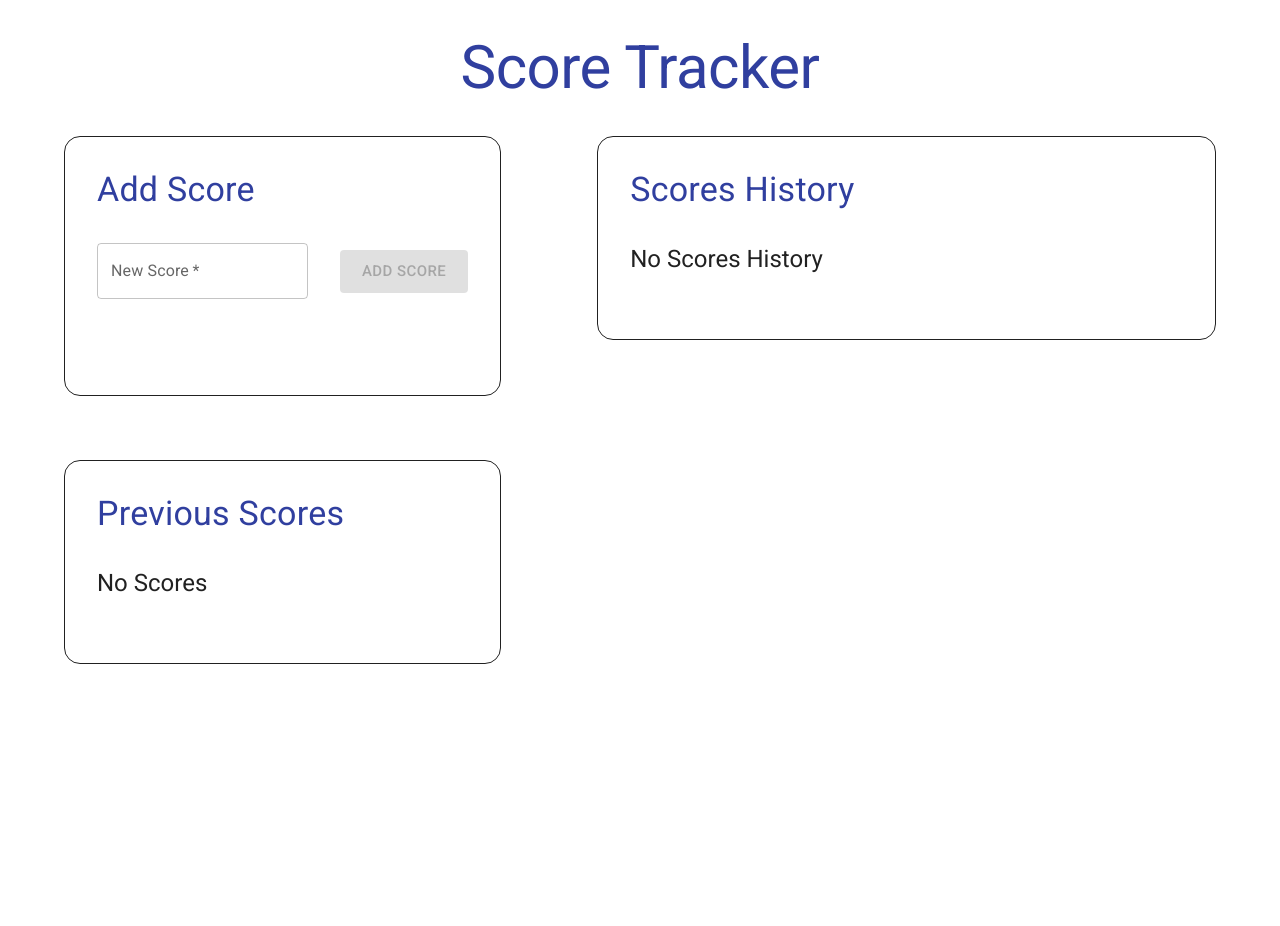
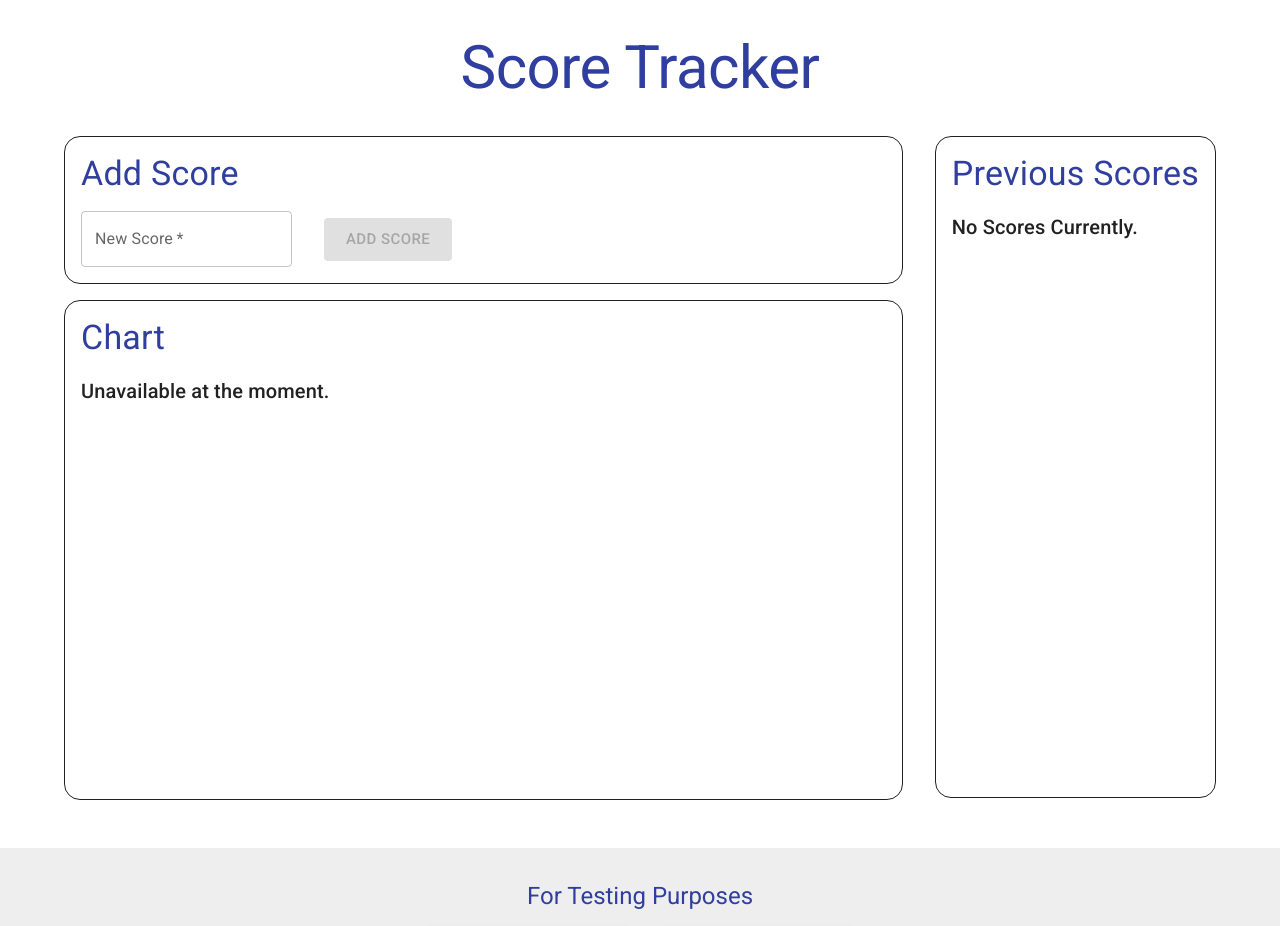
Before and after one commit to michaelyu13/score-tracker, a React (Vite) app: page / in a window 1280 px wide. Shown: the top 926 px of the page. Before the commit the page ends 800 px from the top, so only its background shows below. Built offline with nearby package versions, Linux system fonts and the light colour scheme.

Commit message:
Footer - Added buttons for testing purposes

```diff
--- a/src/App.tsx
+++ b/src/App.tsx
@@ -1,6 +1,7 @@
 import { useState } from 'react';
 
 import AddScoreForm from './components/AddScoreForm';
+import Footer from './components/Footer';
 import Header from './components/Header';
 import ScoresGraph from './components/ScoresGraph';
 import ScoresTable from './components/ScoresTable';
@@ -29,19 +30,22 @@ const App: React.FC = () => {
         <>
             <CssBaseline />
             <ThemeProvider theme={theme}>
-                <Container sx={{ display: 'flex', flexDirection: 'column', minHeight: '100vh' }}>
-                    <Header />
+                <Box component="section" sx={{ display: 'flex', flexDirection: 'column', minHeight: '100vh' }}>
+                    <Container sx={{ flexGrow: 1, marginBottom: 4 }}>
+                        <Header />
 
-                    <Box component="main" display="flex" gap={12}>
-                        <Box component="section" mb={8}>
-                            <AddScoreForm scoresHistory={scoresHistory} setScoresHistory={setScoresHistory} />
-                            <ScoresTable scoresHistory={scoresHistory} />
+                        <Box component="main" display="flex" gap={4}>
+                            <Box component="section" flexGrow={1}>
+                                <AddScoreForm scoresHistory={scoresHistory} setScoresHistory={setScoresHistory} />
+                                <ScoresGraph scoresHistory={scoresHistory} />
+                            </Box>
+                            <Box component="section">
+                                <ScoresTable scoresHistory={scoresHistory} />
+                            </Box>
                         </Box>
-                        <Box component="section" sx={{ flexGrow: 1 }}>
-                            <ScoresGraph scoresHistory={scoresHistory} />
-                        </Box>
-                    </Box>
-                </Container>
+                    </Container>
+                    <Footer setScoresHistory={setScoresHistory} />
+                </Box>
             </ThemeProvider>
         </>
     );
--- a/src/components/AddScoreForm.tsx
+++ b/src/components/AddScoreForm.tsx
@@ -60,20 +60,12 @@ const AddScoreForm = ({ scoresHistory, setScoresHistory }: AddScoreFormProps) =>
 
     return (
         <>
-            <Box component="section" mb={8} p={4} sx={{ border: 1, borderRadius: '16px' }}>
-                <Typography variant="h4" component="h2" mb={4} color={'#303f9f'}>
+            <Box component="section" mb={2} p={2} sx={{ border: 1, borderRadius: '16px' }}>
+                <Typography variant="h4" component="h2" mb={2} color={'#303f9f'}>
                     Add Score
                 </Typography>
 
-                <Box
-                    component="form"
-                    onSubmit={handleOnSubmit}
-                    display="flex"
-                    justifyContent="center"
-                    alignItems="baseline"
-                    gap={4}
-                    mb={8}
-                >
+                <Box component="form" onSubmit={handleOnSubmit} display="flex" alignItems="baseline" gap={4}>
                     <TextField
                         required
                         autoComplete="off"
--- /dev/null
+++ b/src/components/Footer.tsx
@@ -0,0 +1,50 @@
+import { Box, Button, Typography } from '@mui/material/';
+
+type FooterProps = {
+    setScoresHistory: React.Dispatch<React.SetStateAction<number[]>>;
+};
+
+const Footer = ({ setScoresHistory }: FooterProps) => {
+    const randomSampleData: number[] = [];
+
+    const generateRandomData = () => {
+        const numberOfData = 20;
+        const minValue = 100;
+        const maxValue = 1000;
+
+        for (let i = 0; i < numberOfData; i++) {
+            const randomData = Math.floor(Math.random() * (maxValue - minValue + 1)) + minValue;
+            randomSampleData.push(randomData);
+        }
+    };
+
+    const handleAddSampleReadings = (e: React.MouseEvent<HTMLElement>) => {
+        e.preventDefault();
+        generateRandomData();
+        setScoresHistory(randomSampleData);
+    };
+
+    const handleDeleteAllReadings = (e: React.MouseEvent<HTMLElement>) => {
+        e.preventDefault();
+        setScoresHistory([]);
+    };
+    return (
+        <Box component="footer" p={4} bgcolor={'#eee'}>
+            <Typography variant="h5" component="h1" align="center" mb={2} color={'#303f9f'}>
+                For Testing Purposes
+            </Typography>
+
+            <Box component="section" display="flex" justifyContent="center" gap={4}>
+                <Button type="submit" variant="contained" size="large" onClick={handleAddSampleReadings}>
+                    Add Sample Scores
+                </Button>
+
+                <Button type="submit" variant="contained" size="large" onClick={handleDeleteAllReadings}>
+                    Delete All Scores
+                </Button>
+            </Box>
+        </Box>
+    );
+};
+
+export default Footer;
--- a/src/components/ScoresGraph.tsx
+++ b/src/components/ScoresGraph.tsx
@@ -8,10 +8,10 @@ type ScoresGraphProps = {
 
 const ScoresGraph = ({ scoresHistory }: ScoresGraphProps) => {
     const chartData = {
-        labels: scoresHistory.map((_, index) => index),
+        labels: scoresHistory.map((index) => index + 1),
         datasets: [
             {
-                label: 'Scores ',
+                label: 'Score ',
                 data: scoresHistory.map((scoreHistory) => scoreHistory),
                 backgroundColor: 'red',
                 borderColor: '#303f9f',
@@ -19,11 +19,12 @@ const ScoresGraph = ({ scoresHistory }: ScoresGraphProps) => {
             },
         ],
     };
+
     return (
         <>
-            <Box component="section" mb={8} p={4} sx={{ border: 1, borderRadius: '16px' }}>
-                <Typography variant="h4" component="h2" mb={4} color={'#303f9f'}>
-                    Scores History
+            <Box component="section" mb={2} p={2} height={500} sx={{ border: 1, borderRadius: '16px' }}>
+                <Typography variant="h4" component="h2" mb={2} color={'#303f9f'}>
+                    Chart
                 </Typography>
 
                 {(() => {
@@ -34,8 +35,10 @@ const ScoresGraph = ({ scoresHistory }: ScoresGraphProps) => {
                                 options={{
                                     plugins: {
                                         title: {
-                                            display: false,
-                                            text: 'Scores Over Attempts',
+                                            display: true,
+                                            text: 'Attempts',
+                                            position: 'bottom',
+                                            color: '#303f9f',
                                         },
                                         legend: {
                                             display: false,
@@ -46,8 +49,8 @@ const ScoresGraph = ({ scoresHistory }: ScoresGraphProps) => {
                         );
                     } else {
                         return (
-                            <Typography variant="h5" component="p" mb={4}>
-                                No Scores History
+                            <Typography variant="h6" component="p" mb={2}>
+                                Unavailable at the moment.
                             </Typography>
                         );
                     }
--- a/src/components/ScoresTable.tsx
+++ b/src/components/ScoresTable.tsx
@@ -16,8 +16,8 @@ type ScoresTableProps = {
 
 const ScoresTable = ({ scoresHistory }: ScoresTableProps) => {
     return (
-        <Box component="section" mb={8} p={4} sx={{ border: 1, borderRadius: '16px' }}>
-            <Typography variant="h4" component="h2" mb={4} color={'#303f9f'}>
+        <Box component="section" mb={2} p={2} height={662} sx={{ border: 1, borderRadius: '16px', overflow: 'auto' }}>
+            <Typography variant="h4" component="h2" mb={2} color={'#303f9f'}>
                 Previous Scores
             </Typography>
 
@@ -33,12 +33,15 @@ const ScoresTable = ({ scoresHistory }: ScoresTableProps) => {
                                     </TableRow>
                                 </TableHead>
                                 <TableBody>
-                                    {scoresHistory.map((score, index) => (
+                                    {scoresHistory
+                                        .slice()
+                                        .reverse()
+                                        .map((score, index) => (
                                             <TableRow
-                                            key={score}
+                                                key={index}
                                                 sx={{ '&:last-child td, &:last-child th': { border: 0 } }}
                                             >
-                                            <TableCell scope="row">{index + 1}</TableCell>
+                                                <TableCell scope="row">{scoresHistory.length - index}</TableCell>
                                                 <TableCell scope="row">{score}</TableCell>
                                             </TableRow>
                                         ))}
@@ -48,8 +51,8 @@ const ScoresTable = ({ scoresHistory }: ScoresTableProps) => {
                     );
                 } else {
                     return (
-                        <Typography variant="h5" component="p" mb={4}>
-                            No Scores
+                        <Typography variant="h6" component="p" mb={2}>
+                            No Scores Currently.
                         </Typography>
                     );
                 }
```
Lines whose indentation alone changed are shown as unchanged.
